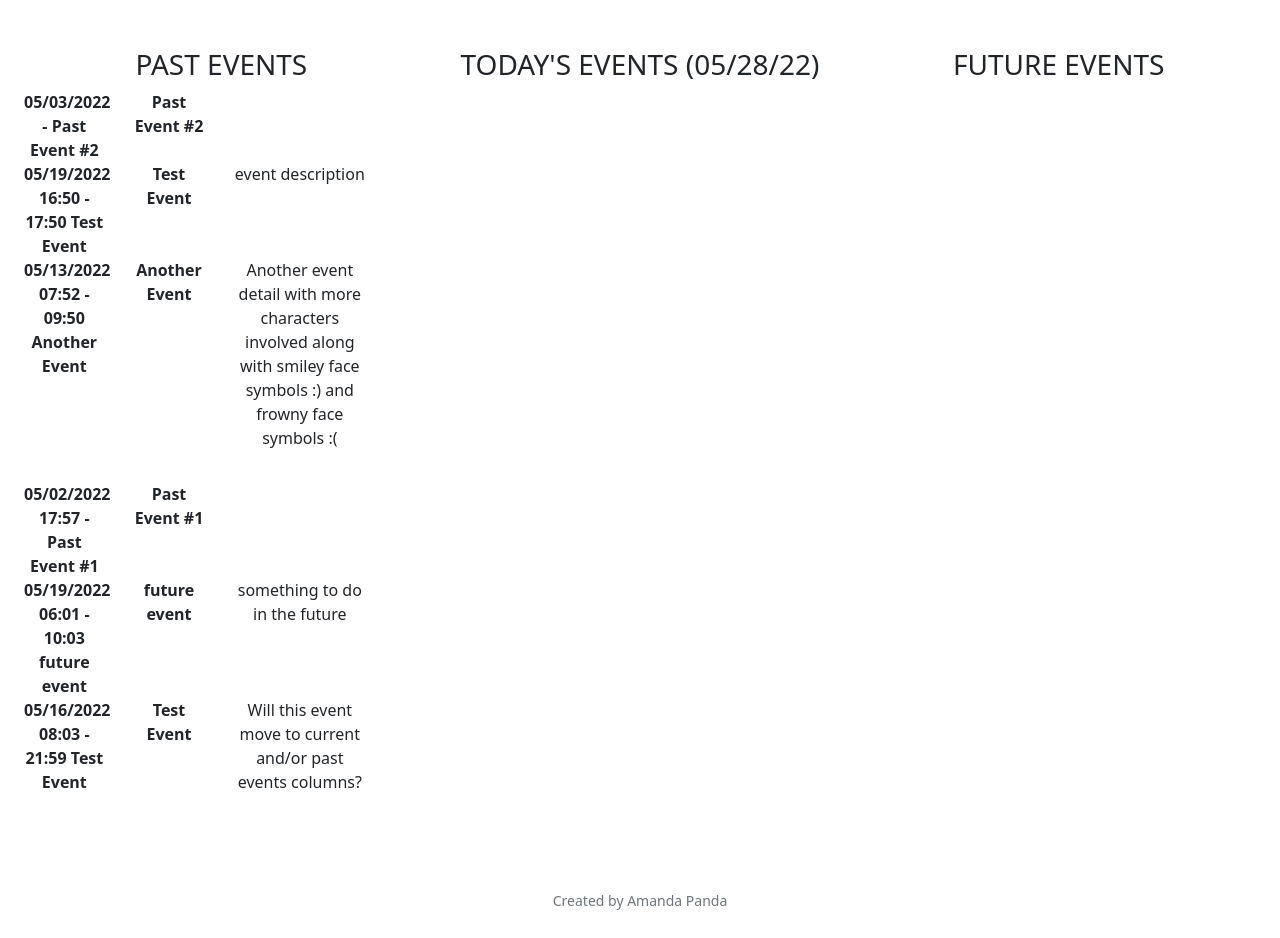
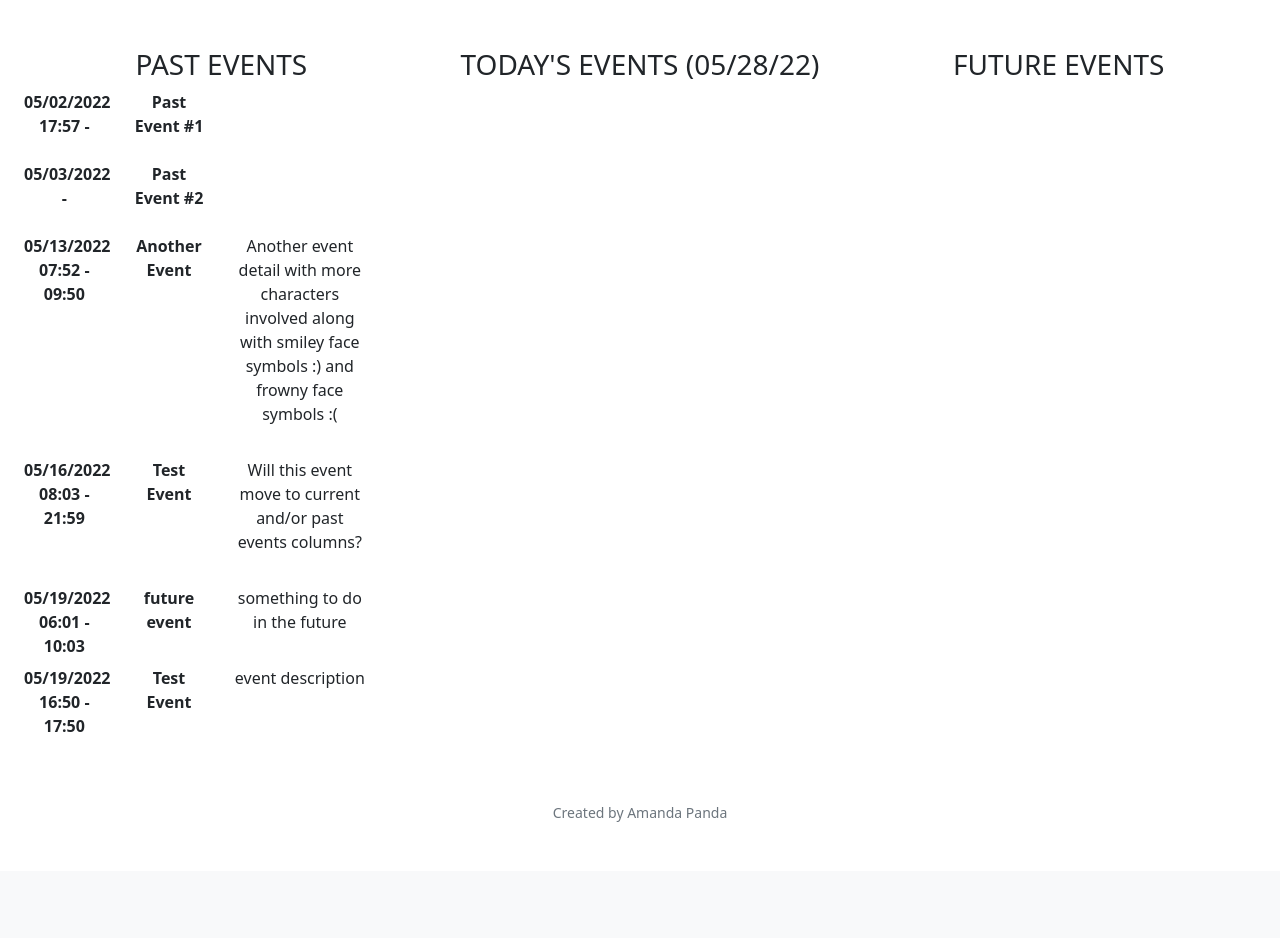
Before and after one commit to amandakso/cs50x-final-project, a Flask app: page /events in a window 1280 px wide. Shown: the part 76-1014 px from the top of the page. After the commit the page ends 898 px from the top, so only its background shows below. Run offline with Flask 2, Linux system fonts and the light colour scheme; a user stored in the database is signed in; some libraries are stand-ins or nearby versions.

Commit message:
fix bug to show currect event elements and in correct order on events page

```diff
--- a/app.py
+++ b/app.py
@@ -203,9 +203,9 @@
 def events():
     today = date.today()
     account = session.get("user_id")
-    past = db.execute("SELECT title, strftime('%m/%d/%Y', date) AS date,starttime, endtime, details FROM events WHERE creator = ? AND date < ? ORDER BY date AND starttime", account, today)
-    future = db.execute("SELECT title, strftime('%m/%d/%Y', date) AS date,starttime, endtime, details FROM events WHERE creator = ? AND date > ? ORDER BY starttime", account, today)
-    current = db.execute("SELECT title, strftime('%m/%d/%Y', date) AS date, starttime, endtime, details FROM events WHERE creator = ? AND date = ? ORDER BY date AND starttime", account, today)
+    past = db.execute("SELECT title, strftime('%m/%d/%Y', date) AS date,starttime, endtime, details FROM events WHERE creator = ? AND date < ? ORDER BY date, starttime", account, today)
+    future = db.execute("SELECT title, strftime('%m/%d/%Y', date) AS date,starttime, endtime, details FROM events WHERE creator = ? AND date > ? ORDER BY date, starttime", account, today)
+    current = db.execute("SELECT title, strftime('%m/%d/%Y', date) AS date, starttime, endtime, details FROM events WHERE creator = ? AND date = ? ORDER BY starttime", account, today)
     today = today.strftime("%m/%d/%y")
 
     return render_template("events.html", today=today, past=past, future=future, current=current)
--- a/templates/addevent.html
+++ b/templates/addevent.html
@@ -13,10 +13,10 @@
             <input class="form-control mx-auto w-auto" name="date" type="date" placeholder="YYYY-MM-DD" required pattern="\d{4}-\d{2}-\d{2}">
         </div>
         <div class="mb-3">
-            <input class="form-control mx-auto w-auto" name="starttime" type="time" placeholder="hh:mm" required pattern="[0-9]{2}:[0-9]{2}">
+            <input class="form-control mx-auto w-auto" name="starttime" type="time" placeholder="hh:mm">
         </div>
         <div class="mb-3">
-            <input class="form-control mx-auto w-auto" name="endtime" type="time" placeholder="hh:mm" required pattern="[0-9]{2}:[0-9]{2}">
+            <input class="form-control mx-auto w-auto" name="endtime" type="time" placeholder="hh:mm">
         </div>
         <div class="mb-3">
             <input class="form-control mx-auto w-auto" name="details" placeholder="Event Details" type="text">
--- a/templates/events.html
+++ b/templates/events.html
@@ -11,7 +11,7 @@
                 <h3>PAST EVENTS</h3>
                 <dl class="row">
                 {% for row in past %}
-                    <dt class="col-sm-3">{{ row.date }} {{ row.starttime }} - {{ row.endtime }} {{ row.title }}</li>
+                    <dt class="col-sm-3">{{ row.date }} {{ row.starttime }} - {{ row.endtime }}</dt>
                     <dd class="col-sm-9">
                         <dl class="row" >
                             <dt class="col-sm-4">{{ row.title }}</dt>
```
Also changed, not shown: calendar.db, 1 other file.
